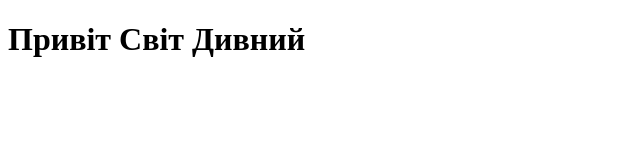
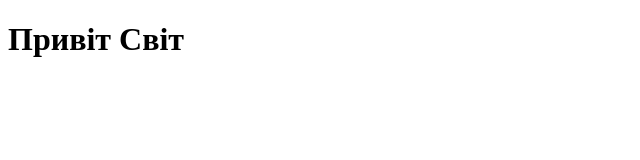
Before and after one commit to Valerjan-1/Tutorial, a plain HTML site: page index.html in a window 1280 px wide. Shown: the whole page, without its empty margins (0-640 px from the left). Drawn offline with Linux system fonts and the light colour scheme.

Commit message:
Create index.html

```diff
--- a/index.html
+++ b/index.html
@@ -7,6 +7,6 @@
     <title>Document</title>
 </head>
 <body>
-   <h1>Привіт Світ Дивний</h1>
+   <h1>Привіт Світ</h1>
 </body>
 </html>
```
